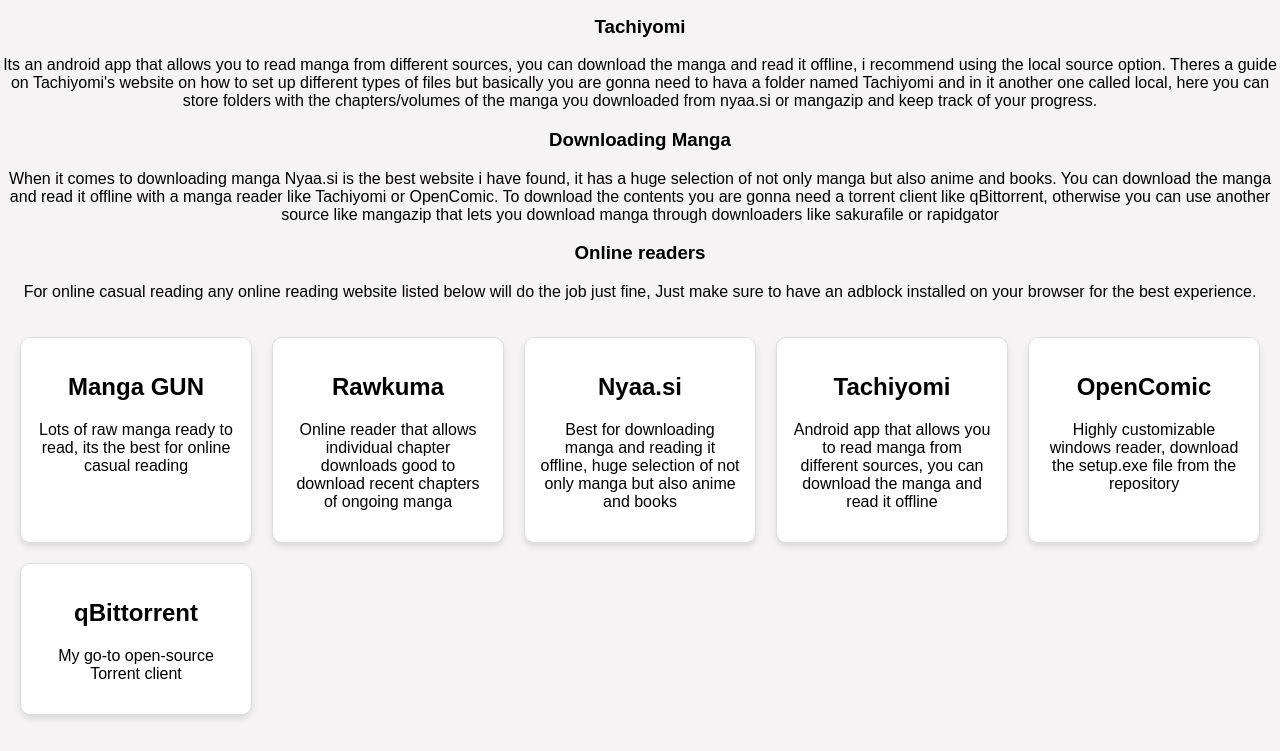
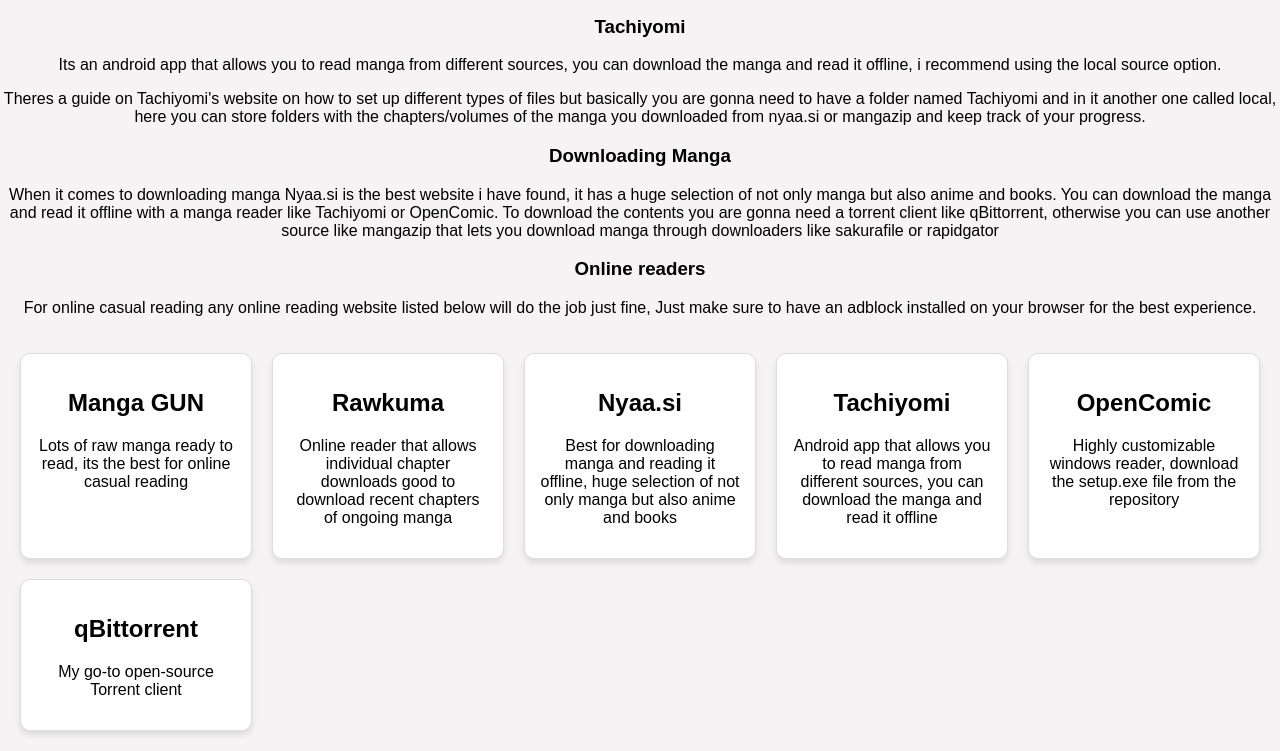
Before and after one commit to bernixtersuper/-----, a plain HTML site: page manga.html in a window 1280 px wide. Shown: the part 169-920 px from the top of the page. Drawn offline with Linux system fonts and the light colour scheme.

Commit message:
typo correction

```diff
--- a/manga.html
+++ b/manga.html
@@ -12,7 +12,7 @@
     <h1>Manga</h1>
     <p>Here are some websites i have used to read manga in japanese online as well as download it and read it offline. If you want to read manga in a mobile device i highly recommend checking out:</p>
     <h3>Tachiyomi</h3>
-    <p>Its an android app that allows you to read manga from different sources, you can download the manga and read it offline, i recommend using the local source option. Theres a guide on Tachiyomi's website on how to set up different types of files but basically you are gonna need to hava a folder named Tachiyomi and in it another one called local, here you can store folders with the chapters/volumes of the manga you downloaded from nyaa.si or mangazip and keep track of your progress.</p>
+    <p>Its an android app that allows you to read manga from different sources, you can download the manga and read it offline, i recommend using the local source option.</p><p> Theres a guide on Tachiyomi's website on how to set up different types of files but basically you are gonna need to have a folder named Tachiyomi and in it another one called local, here you can store folders with the chapters/volumes of the manga you downloaded from nyaa.si or mangazip and keep track of your progress.</p>
     <h3>Downloading Manga</h3>
     <p>When it comes to downloading manga Nyaa.si is the best website i have found, it has a huge selection of not only manga but also anime and books. You can download the manga and read it offline with a manga reader like Tachiyomi or OpenComic. To download the contents you are gonna need a torrent client like qBittorrent, otherwise you can use another source like mangazip that lets you download manga through downloaders like sakurafile or rapidgator</p>
     <h3>Online readers</h3>
```
